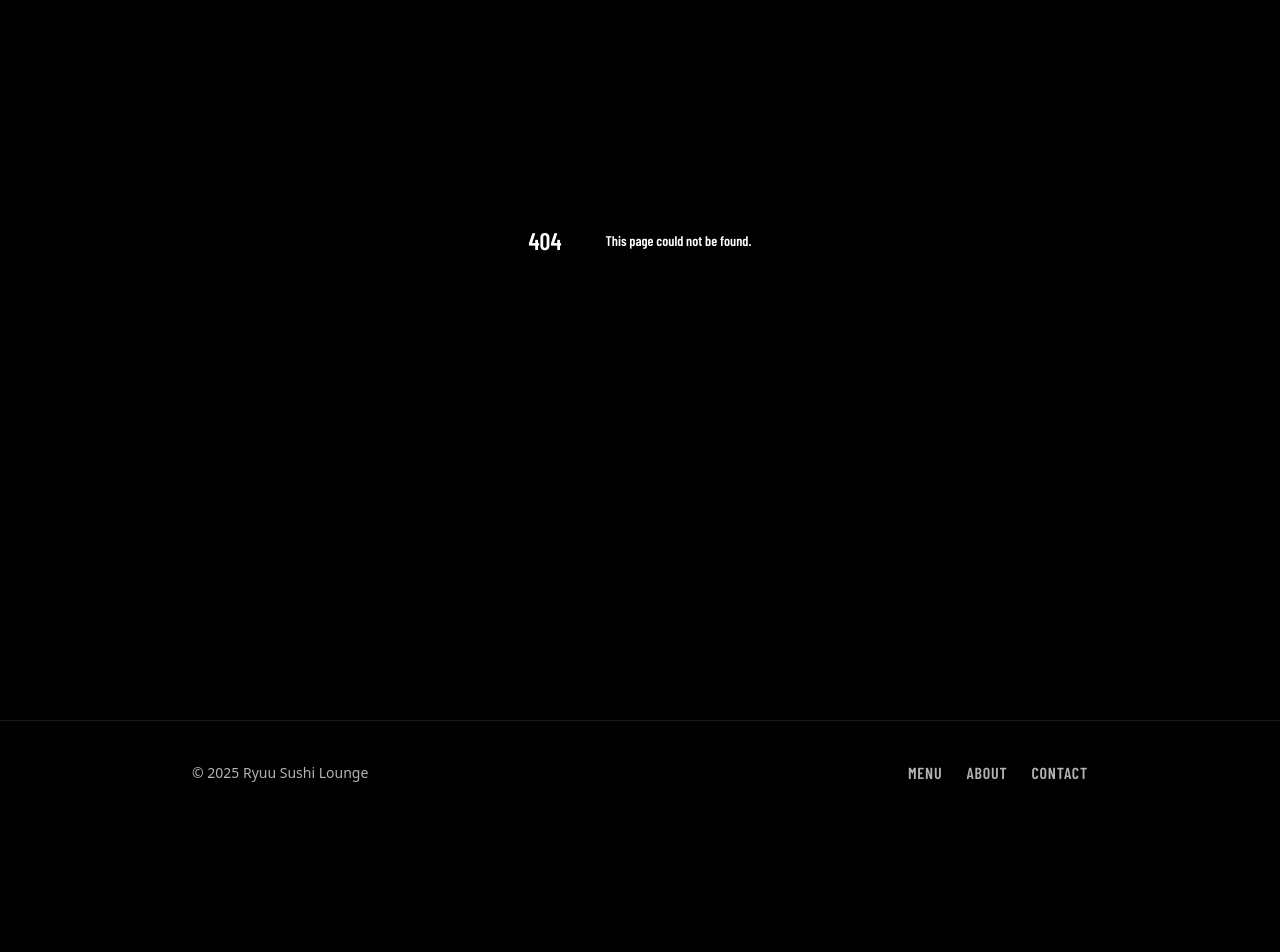
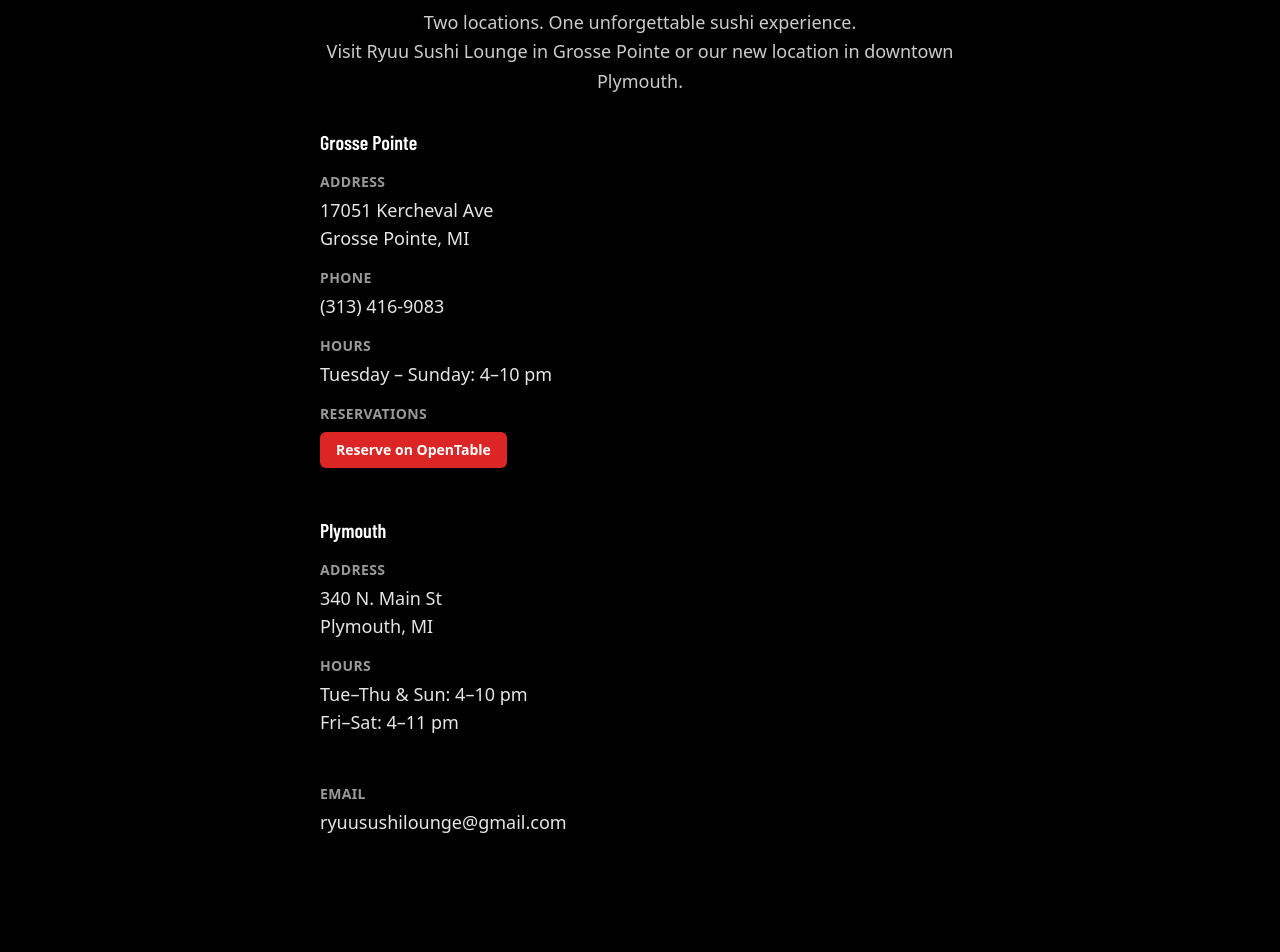
Before and after one commit to AaronRDurant/ryuu-sushi, a Next.js app: page /locations in a window 1280 px wide. Before the commit this address had no page. Shown: the part 160-1112 px from the top of the page. Before the commit the page ends 985 px from the top, so only its background shows below. Built offline with nearby package versions, Linux system fonts and the light colour scheme.

Commit message:
Swap contact page for locations page

```diff
--- a/src/app/about/page.tsx
+++ b/src/app/about/page.tsx
@@ -23,10 +23,15 @@
         <p>
           With over 15 years of experience in top sushi kitchens across the
           country, Chef James Lee brings an elite level of craftsmanship and
-          creativity to Ryuu Sushi in Grosse Pointe. From the vibrant flavors of
-          Milwaukee to the refined kitchens of Ann Arbor and the raw beauty of
-          Anchorage, Chef Lee has honed a style all his own — one rooted in
-          tradition, yet fearless in innovation.
+          creativity to Ryuu Sushi Lounge — now proudly serving guests in
+          <span className="whitespace-nowrap"> Grosse Pointe</span> and
+          <span className="whitespace-nowrap">
+            {" "}
+            downtown Plymouth, Michigan
+          </span>
+          . From the vibrant flavors of Milwaukee to the refined kitchens of Ann
+          Arbor and the raw beauty of Anchorage, Chef Lee has honed a style all
+          his own — one rooted in tradition, yet fearless in innovation.
         </p>
 
         <p>
--- a/src/app/contact/page.tsx
+++ b/src/app/contact/page.tsx
@@ -4,86 +4,16 @@
       <h1 className="text-4xl md:text-5xl font-heading mb-6">Contact Ryuu</h1>
 
       <p className="text-lg text-white/80 font-sans mb-8 leading-relaxed">
-        Two locations. One unforgettable sushi experience.
-        <br className="hidden md:inline" /> Reach out to either Ryuu Sushi
-        Lounge in Grosse Pointe or our new location in downtown Plymouth.
+        Questions, feedback, or special requests? Send us a note and we’ll get
+        back to you. For addresses, phones, hours, and reservations, visit our{" "}
+        <a href="/locations" className="underline hover:text-white">
+          Locations
+        </a>{" "}
+        page.
       </p>
 
-      <div className="text-white/90 space-y-12 font-sans text-base md:text-lg text-left">
-        {/* Grosse Pointe */}
-        <div className="space-y-4">
-          <h2 className="text-xl font-semibold text-white">Grosse Pointe</h2>
-
-          <div>
-            <p className="font-semibold uppercase text-sm tracking-wide text-white/60 mb-1">
-              Address
-            </p>
-            <p>
-              17051 Kercheval Ave
-              <br />
-              Grosse Pointe, MI
-            </p>
-          </div>
-
-          <div>
-            <p className="font-semibold uppercase text-sm tracking-wide text-white/60 mb-1">
-              Phone
-            </p>
-            <a href="tel:13134169083" className="hover:underline">
-              (313) 416-9083
-            </a>
-          </div>
-
-          <div>
-            <p className="font-semibold uppercase text-sm tracking-wide text-white/60 mb-1">
-              Hours
-            </p>
-            <p>Tuesday – Sunday: 4–10 pm</p>
-          </div>
-
-          <div>
-            <p className="font-semibold uppercase text-sm tracking-wide text-white/60 mb-1">
-              Reservations
-            </p>
-            <a
-              href="https://www.opentable.com/r/ryuu-sushi-reservations-grosse-pointe?restref=1457776&lang=en-US&ot_source=Restaurant%20website"
-              target="_blank"
-              rel="noopener noreferrer"
-              className="inline-block bg-red-600 hover:bg-red-700 transition-colors text-white font-semibold text-sm px-4 py-2 rounded-md mt-1"
-            >
-              Reserve on OpenTable
-            </a>
-          </div>
-        </div>
-
-        {/* Plymouth */}
-        <div className="space-y-4">
-          <h2 className="text-xl font-semibold text-white">Plymouth</h2>
-
-          <div>
-            <p className="font-semibold uppercase text-sm tracking-wide text-white/60 mb-1">
-              Address
-            </p>
-            <p>
-              340 N. Main St
-              <br />
-              Plymouth, MI
-            </p>
-          </div>
-
-          <div>
-            <p className="font-semibold uppercase text-sm tracking-wide text-white/60 mb-1">
-              Hours
-            </p>
-            <p>
-              Tue–Thu &amp; Sun: 4–10 pm
-              <br />
-              Fri–Sat: 4–11 pm
-            </p>
-          </div>
-        </div>
-
-        {/* General Email */}
+      <div className="text-white/90 space-y-8 font-sans text-base md:text-lg">
+        {/* Email */}
         <div>
           <p className="font-semibold uppercase text-sm tracking-wide text-white/60 mb-1">
             Email
--- /dev/null
+++ b/src/app/locations/page.tsx
@@ -0,0 +1,101 @@
+export default function LocationsPage() {
+  return (
+    <main className="min-h-screen px-4 pt-24 pb-20 max-w-2xl mx-auto text-center">
+      <h1 className="text-4xl md:text-5xl font-heading mb-6">Ryuu Locations</h1>
+
+      <p className="text-lg text-white/80 font-sans mb-8 leading-relaxed">
+        Two locations. One unforgettable sushi experience.
+        <br className="hidden md:inline" /> Visit Ryuu Sushi Lounge in Grosse
+        Pointe or our new location in downtown Plymouth.
+      </p>
+
+      <div className="text-white/90 space-y-12 font-sans text-base md:text-lg text-left">
+        {/* Grosse Pointe */}
+        <div className="space-y-4">
+          <h2 className="text-xl font-semibold text-white">Grosse Pointe</h2>
+
+          <div>
+            <p className="font-semibold uppercase text-sm tracking-wide text-white/60 mb-1">
+              Address
+            </p>
+            <p>
+              17051 Kercheval Ave
+              <br />
+              Grosse Pointe, MI
+            </p>
+          </div>
+
+          <div>
+            <p className="font-semibold uppercase text-sm tracking-wide text-white/60 mb-1">
+              Phone
+            </p>
+            <a href="tel:13134169083" className="hover:underline">
+              (313) 416-9083
+            </a>
+          </div>
+
+          <div>
+            <p className="font-semibold uppercase text-sm tracking-wide text-white/60 mb-1">
+              Hours
+            </p>
+            <p>Tuesday – Sunday: 4–10 pm</p>
+          </div>
+
+          <div>
+            <p className="font-semibold uppercase text-sm tracking-wide text-white/60 mb-1">
+              Reservations
+            </p>
+            <a
+              href="https://www.opentable.com/r/ryuu-sushi-reservations-grosse-pointe?restref=1457776&lang=en-US&ot_source=Restaurant%20website"
+              target="_blank"
+              rel="noopener noreferrer"
+              className="inline-block bg-red-600 hover:bg-red-700 transition-colors text-white font-semibold text-sm px-4 py-2 rounded-md mt-1"
+            >
+              Reserve on OpenTable
+            </a>
+          </div>
+        </div>
+
+        {/* Plymouth */}
+        <div className="space-y-4">
+          <h2 className="text-xl font-semibold text-white">Plymouth</h2>
+
+          <div>
+            <p className="font-semibold uppercase text-sm tracking-wide text-white/60 mb-1">
+              Address
+            </p>
+            <p>
+              340 N. Main St
+              <br />
+              Plymouth, MI
+            </p>
+          </div>
+
+          <div>
+            <p className="font-semibold uppercase text-sm tracking-wide text-white/60 mb-1">
+              Hours
+            </p>
+            <p>
+              Tue–Thu &amp; Sun: 4–10 pm
+              <br />
+              Fri–Sat: 4–11 pm
+            </p>
+          </div>
+        </div>
+
+        {/* Email */}
+        <div>
+          <p className="font-semibold uppercase text-sm tracking-wide text-white/60 mb-1">
+            Email
+          </p>
+          <a
+            href="mailto:ryuusushilounge@gmail.com"
+            className="hover:underline"
+          >
+            ryuusushilounge@gmail.com
+          </a>
+        </div>
+      </div>
+    </main>
+  );
+}
--- a/src/components/Footer.tsx
+++ b/src/components/Footer.tsx
@@ -19,8 +19,8 @@
             </Link>
           </li>
           <li>
-            <Link href="/contact" className="hover:text-white transition">
-              Contact
+            <Link href="/locations" className="hover:text-white transition">
+              Locations
             </Link>
           </li>
         </ul>
--- a/src/components/Navbar.tsx
+++ b/src/components/Navbar.tsx
@@ -75,10 +75,10 @@
           </li>
           <li>
             <Link
-              href="/contact"
+              href="/locations"
               className="text-white/80 hover:text-white transition"
             >
-              Contact
+              Locations
             </Link>
           </li>
         </ul>
@@ -108,14 +108,14 @@
 
           {/* Menu items (bottom-right aligned) */}
           <ul className="flex flex-col items-end text-xl text-white/90 space-y-6 pr-6 font-heading">
-            {["Menu", "About", "Contact"].map((item) => (
-              <li key={item} className="flex flex-col items-end">
+            {["menu", "about", "locations"].map((slug) => (
+              <li key={slug}>
                 <Link
-                  href={`/${item.toLowerCase()}`}
+                  href={`/${slug}`}
                   onClick={() => setMenuOpen(false)}
                   className="hover:text-white transition"
                 >
-                  {item}
+                  {slug.charAt(0).toUpperCase() + slug.slice(1)}
                 </Link>
               </li>
             ))}
```
